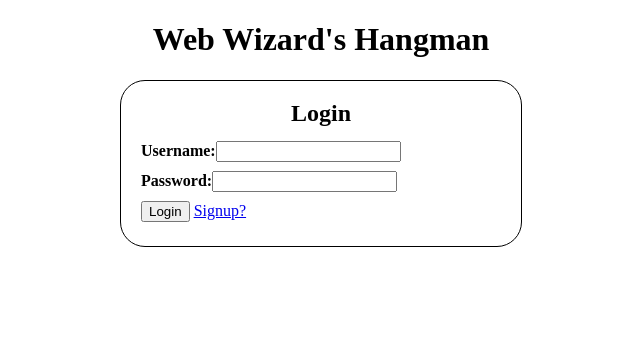
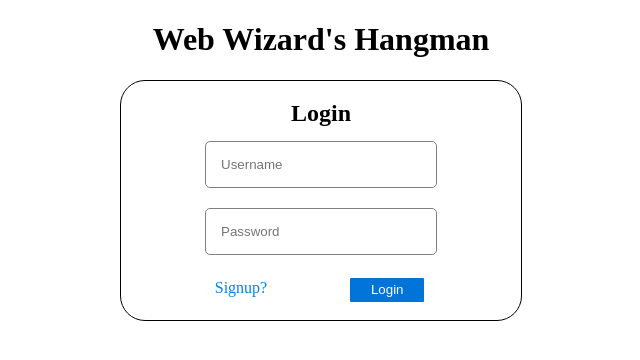
Before and after one commit to Ubenitezramos1/Hangman, a PHP site: page /login.php in a window 1280 px wide. Shown: the top 360 px of the page, without its empty margins (319-959 px from the left). Run offline with PHP 8.4, Linux system fonts and the light colour scheme; data that the repository does not hold is empty.

Commit message:
updated looks of login

```diff
--- a/hangman.css
+++ b/hangman.css
@@ -11,19 +11,56 @@
 }
 
 form{
-    padding: 10px 0 20px 20px;
-    line-height: 30px;
+    display: flex;
+    flex-direction: column;
+    gap: 20px;
+    align-items: center;
+    margin: auto;
+    width: 70%;
+    padding: 15px;
 }
 
 legend{
     text-align: center;
     font-size: 24px;
     font-weight: bold;
-    margin-top: 20px;
+    padding-top: 20px;
 }
 
-label {
-    float: left;
+#inputBox input{
+    padding: 15px;
+    border: solid 1px grey;
+    border-radius: 5px;
+    width: 200px;
+}
+
+#links{
+    display: flex;
+    gap: 80px;
+}
+
+#links a{
+    color: #0083f5;
+    text-decoration: none;
+}
+
+#links a:hover{
+    color: #004684;
+    border-radius: 5px;
+    text-decoration: none;
+}
+
+input[type="submit"]{
+    width: 80px;
+    height: 30px;
+    color: white;
+    border: solid white;
+    border-radius: 4px;
+    background-color: #0074d9;
+}
+
+input[type="submit"]:hover{
+    background-color: #004684;
 }
 
 .loginError{
--- a/login.php
+++ b/login.php
@@ -52,14 +52,16 @@
                 }
             ?>
             <form method="post">
-                <label for="username"><strong>Username:</strong></label>
-                <input type="text" name="username" required>
-                <br>
-                <label for="password"><strong>Password:</strong></label>
-                <input type="password" name="password" required>
-                <br>
-                <input type="submit" value="Login">
-                <a href="signup.php">Signup?</a>
+                <div id="inputBox">
+                    <input type="text" name="username" placeholder="Username" required>
+                </div>
+                <div id="inputBox">
+                    <input type="password" name="password" placeholder="Password" required>
+                </div>
+                <div id="links">
+                    <a href="signup.php">Signup?</a>
+                    <input type="submit" value="Login">
+                </div>
             </form>
         </div>
     </body>
```
